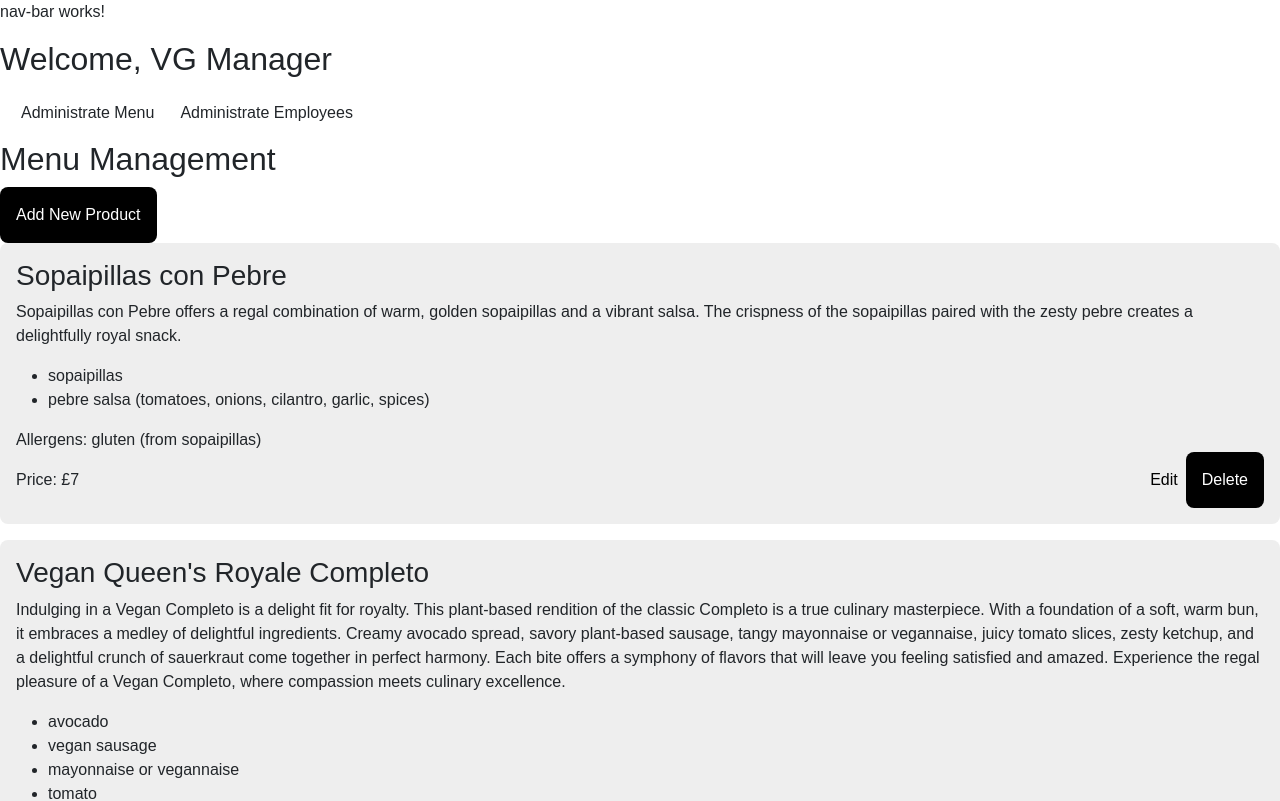
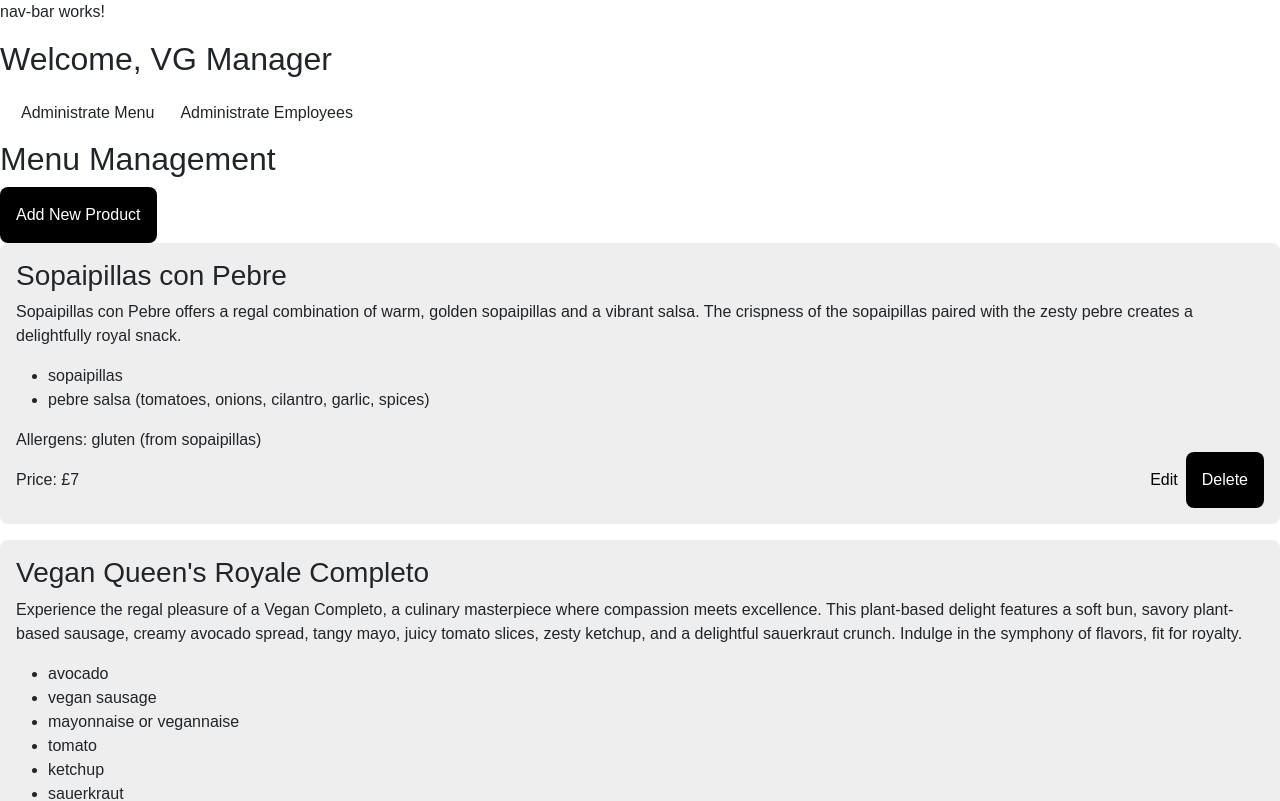
Before and after one commit to MariferVL/VQueen, an Angular app: page /admin/menu in a window 1280 px wide. Shown: the top 801 px of the page. Built offline with nearby package versions, Linux system fonts and the light colour scheme.

Commit message:
update fake data based on vqueen db

```diff
--- a/src/app/fake-data.ts
+++ b/src/app/fake-data.ts
@@ -7,13 +7,15 @@ export const fakeMenu: Menu[] = [{
     ingredients: ["sopaipillas", "pebre salsa (tomatoes, onions, cilantro, garlic, spices)"],
     allergens: ["gluten (from sopaipillas)"],
     price: 7,
+    sold: 0,
 }, {
     id: '345',
     name: `Vegan Queen's Royale Completo`,
-    description: `Indulging in a Vegan Completo is a delight fit for royalty. This plant-based rendition of the classic Completo is a true culinary masterpiece. With a foundation of a soft, warm bun, it embraces a medley of delightful ingredients. Creamy avocado spread, savory plant-based sausage, tangy mayonnaise or vegannaise, juicy tomato slices, zesty ketchup, and a delightful crunch of sauerkraut come together in perfect harmony. Each bite offers a symphony of flavors that will leave you feeling satisfied and amazed. Experience the regal pleasure of a Vegan Completo, where compassion meets culinary excellence.`,
+    description: `Experience the regal pleasure of a Vegan Completo, a culinary masterpiece where compassion meets excellence. This plant-based delight features a soft bun, savory plant-based sausage, creamy avocado spread, tangy mayo, juicy tomato slices, zesty ketchup, and a delightful sauerkraut crunch. Indulge in the symphony of flavors, fit for royalty.`,
     ingredients: ["avocado", "vegan sausage", "mayonnaise or vegannaise", "tomato", "ketchup", "sauerkraut"],
     allergens: ["soy (tofu or tempeh)"],
     price: 8,
+    sold: 0,
 },{
     id: '456',
     name: 'Our mouthwatering Chacarero',
@@ -21,4 +23,5 @@ export const fakeMenu: Menu[] = [{
     ingredients: ["grilled vegetables", "seasoned tofu or tempeh", "greens", "vegan mayo", "homemade salsa"],
     allergens: ["soy (if using tofu or tempeh)"],
     price: 11,
+    sold: 0,
 }];
--- a/src/app/types.ts
+++ b/src/app/types.ts
@@ -5,4 +5,5 @@ export interface Menu {
     ingredients: string[],
     allergens: string[],
     price: number,
+    sold: number,
 }
```
